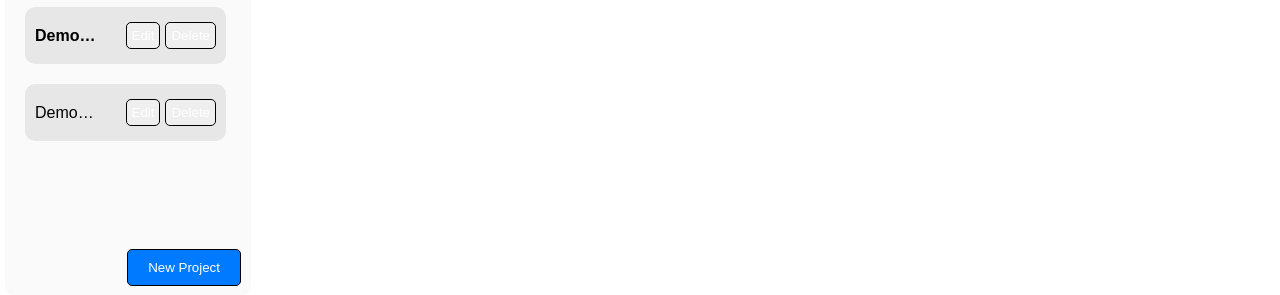
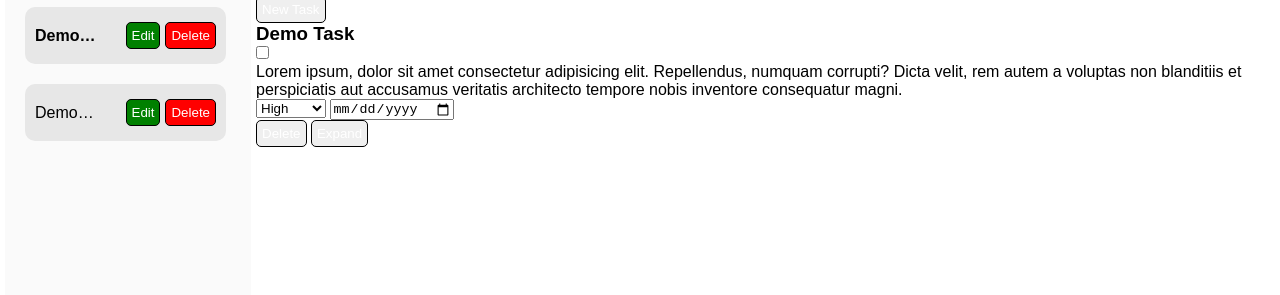
Before and after one commit to mphosomo/TodoListTOP, a website built with webpack: page src/template.html in a window 1280 px wide. Shown: the part 77-372 px from the top of the page. Built offline with nearby package versions, Linux system fonts and the light colour scheme.

Commit message:
refactor: correct element reference names for delete and add buttons

```diff
--- a/src/style.css
+++ b/src/style.css
@@ -73,7 +73,7 @@ button {
 	height: 100vh;
 	width: 100%;
 	display: grid;
-	grid-template-areas: 'sidebar' 'main';
+	grid-template-areas: 'sidebar main';
 	grid-template-columns: 1fr 4fr;
 	grid-template-rows: 1fr;
 	background-color: var(--bg-color);
@@ -145,21 +145,21 @@ button {
 	gap: 5px;
 }
 
-.sidebar .top .projects .project-container .right #edit-button {
+.sidebar .top .projects .project-container .right #edit-project {
 	background-color: green;
 	transition: all 100ms ease-in-out;
 }
 
-.sidebar .top .projects .project-container .right #edit-button:hover {
+.sidebar .top .projects .project-container .right #edit-project:hover {
 	background-color: lightgreen;
 }
 
-.sidebar .top .projects .project-container .right #delete-button {
+.sidebar .top .projects .project-container .right #delete-project {
 	background-color: red;
 	transition: all 100ms ease-in-out;
 }
 
-.sidebar .top .projects .project-container .right #delete-button:hover {
+.sidebar .top .projects .project-container .right #delete-project:hover {
 	background-color: lightcoral;
 }
 
@@ -184,4 +184,6 @@ button {
 
 .task-view {
 	grid-area: main;
+	width: 100%;
+	height: 100%;
 }
```
